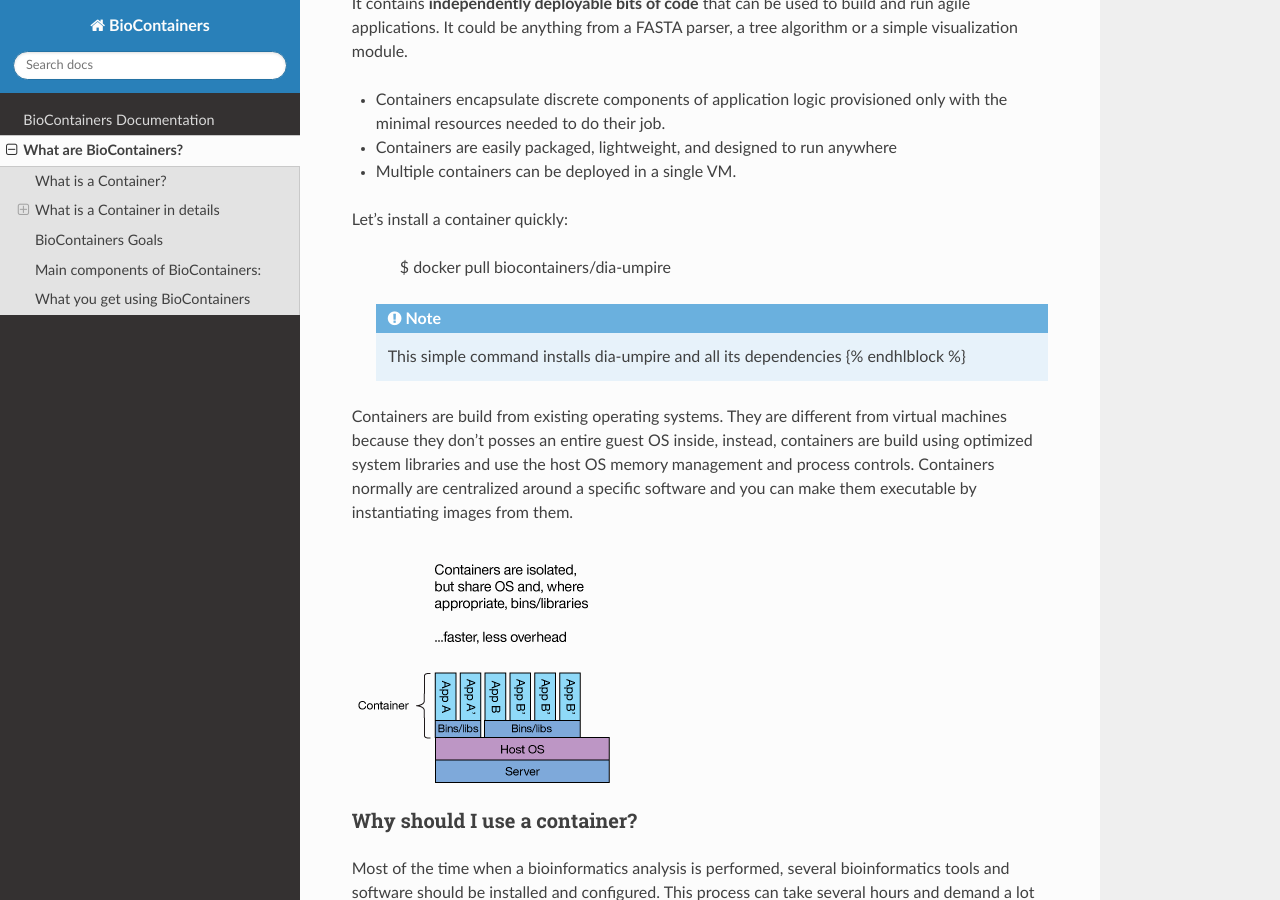
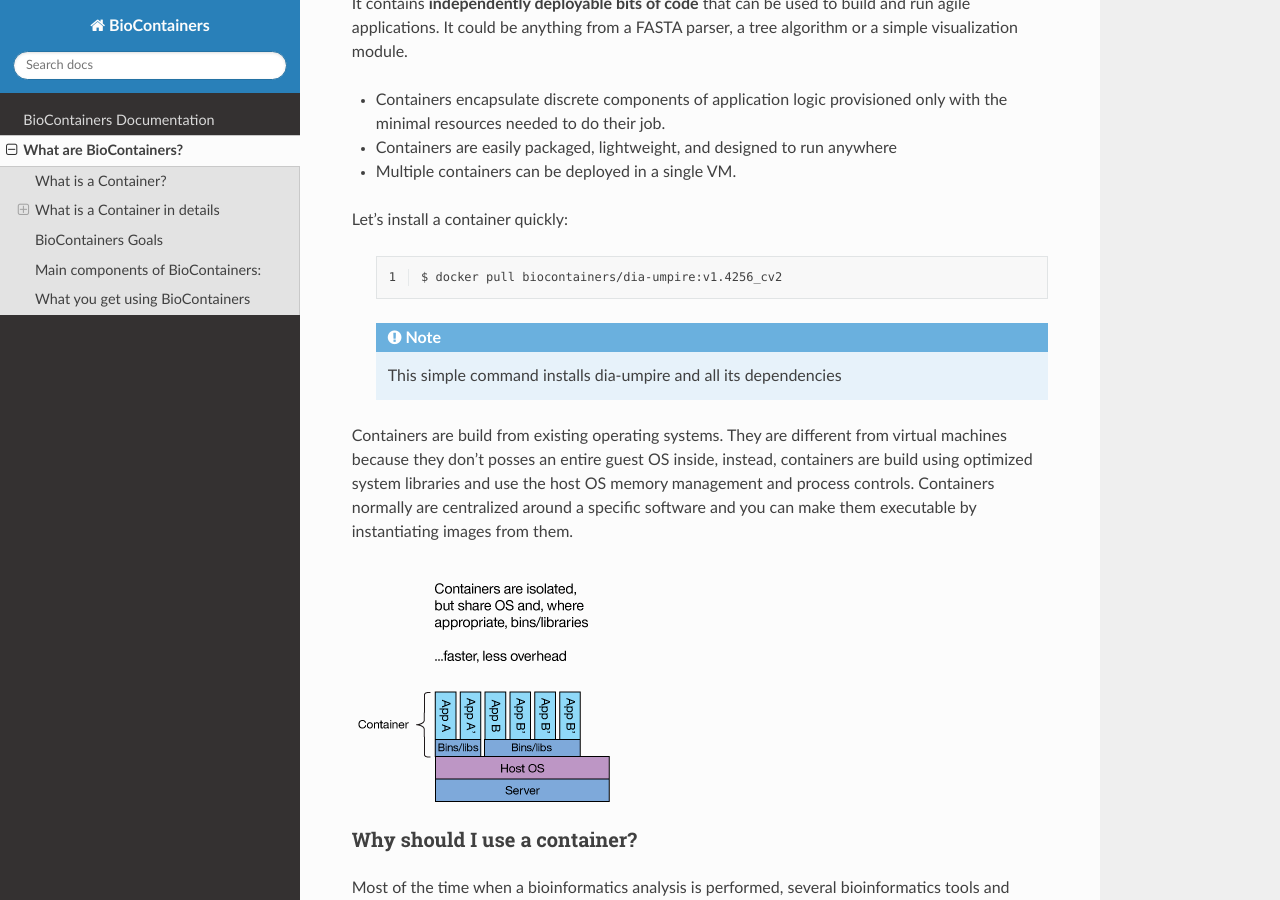
Before and after one commit to BioContainers/edu, a Sphinx documentation site: the page built from docs/what_is_biocontainers.rst, in a window 1280 px wide and 900 px high, scrolled down 717 px. Built offline with Sphinx 7.4.7 and the Read the Docs theme 2.0.0, drawn with Linux system fonts in a browser that asks for light colours; pages that are not in the unit, such as notebooks, are missing from menus.

Commit message:
minor changes

```diff
--- a/docs/what_is_biocontainers.rst
+++ b/docs/what_is_biocontainers.rst
@@ -23,9 +23,12 @@ It contains **independently deployable bits of code** that can be used to build
 
 Let's install a container quickly:
 
-    $  docker pull biocontainers/dia-umpire
+  .. code-block:: bash
+   :linenos:
 
-  .. note:: This simple command installs dia-umpire and all its dependencies {% endhlblock %}
+   $ docker pull biocontainers/dia-umpire:v1.4256_cv2
+
+  .. note:: This simple command installs dia-umpire and all its dependencies
 
 Containers are build from existing operating systems. They are different from virtual machines because they don't posses an entire guest OS inside, instead, containers are build using optimized system libraries and use the host OS memory management and process controls. Containers normally are centralized around a specific software and you can make them executable by instantiating images from them.
 
```
